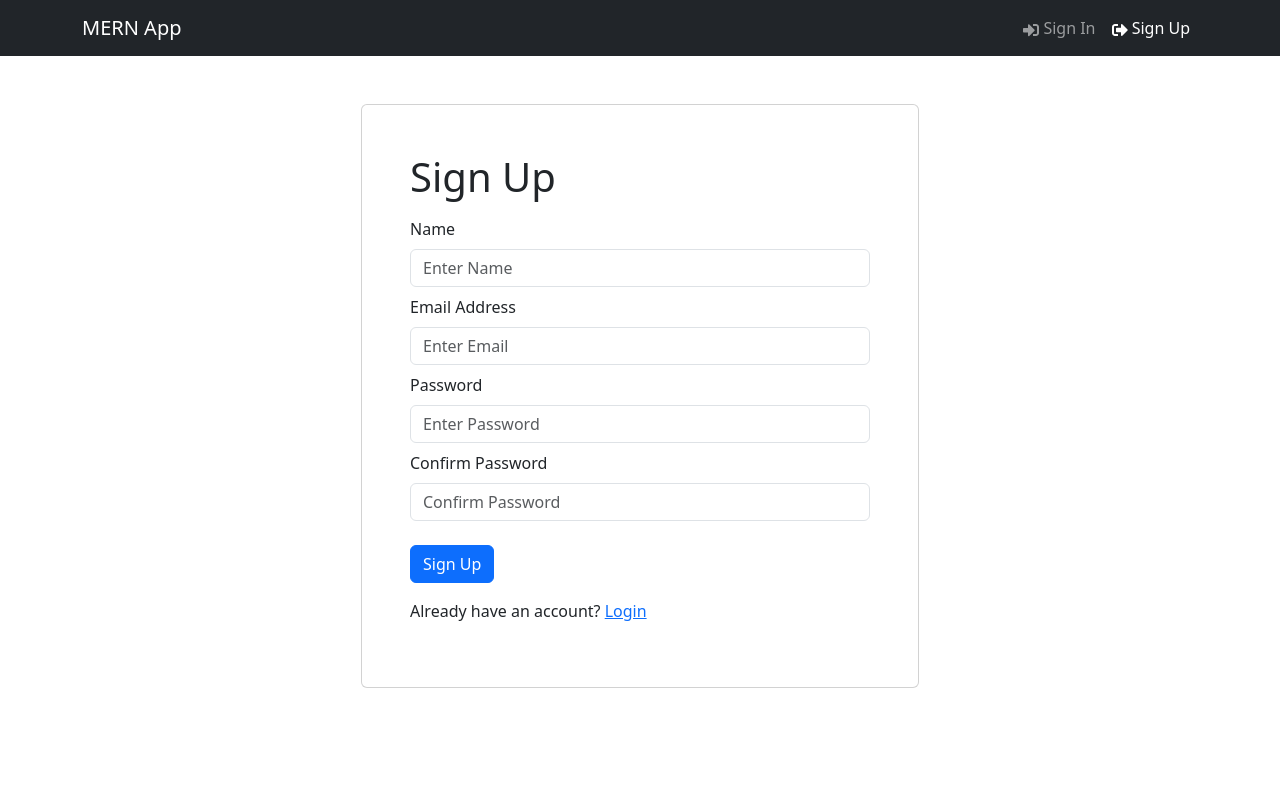
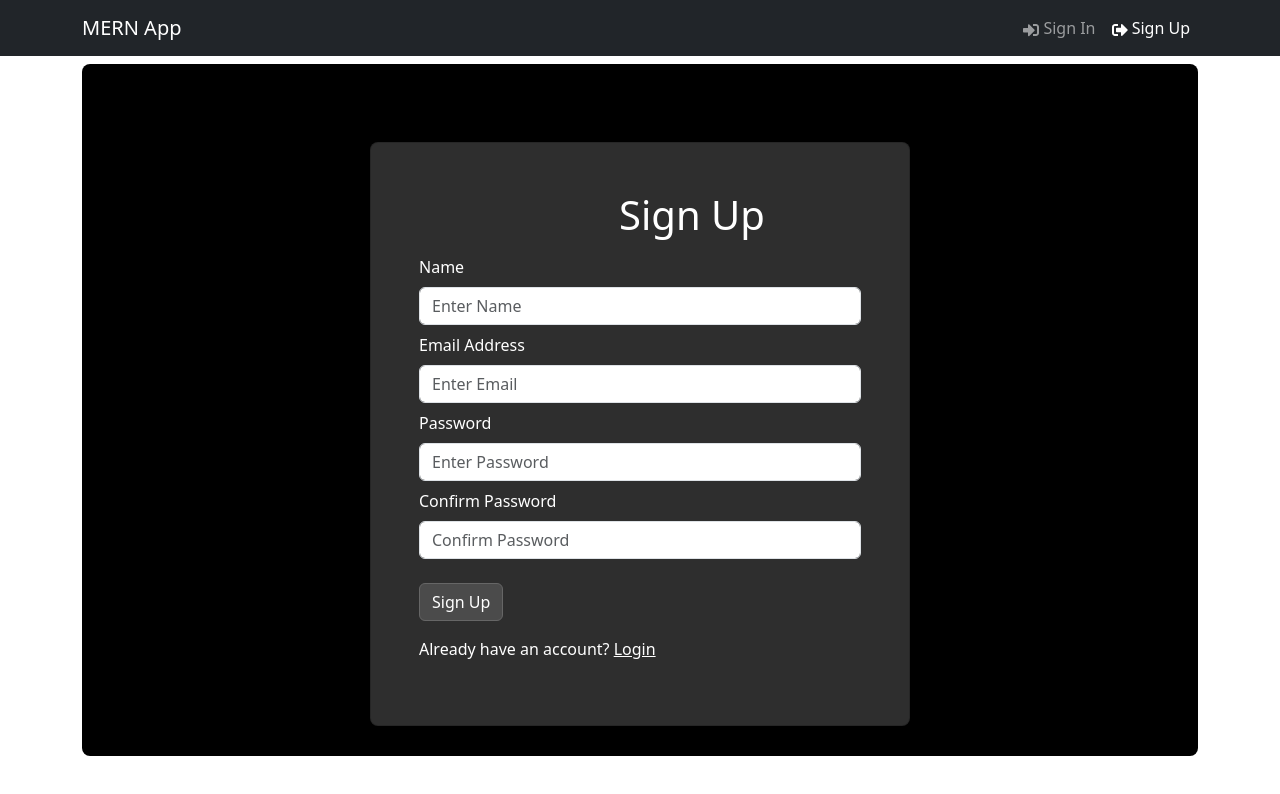
Before and after one commit to AnamikaBabu-P/User_Managment_Redux, a React (Vite) app in the folder frontend/: page /register in a window 1280 px wide. Shown: the top 794 px of the page. Built offline with nearby package versions, Linux system fonts and the light colour scheme.

Commit message:
Styles added to the pages.

```diff
--- a/frontend/src/components/FormContainer.jsx
+++ b/frontend/src/components/FormContainer.jsx
@@ -3,9 +3,9 @@ import { Container, Row, Col } from 'react-bootstrap'
 
 const FormContainer = ({ children }) => {
   return (
-    <Container>
+    <Container style={{ backgroundColor: '#000000', padding: '30px', borderRadius: '8px' }}>
       <Row className='justify-content-md-center mt-5'>
-        <Col xs={12} md={6} className='card p-5'>
+        <Col xs={12} md={6} className='card p-5' style={{ backgroundColor: '#2e2e2e', padding: '30px', borderRadius: '8px' }} >
         {children}
         </Col>
       </Row>
--- a/frontend/src/components/Hero.jsx
+++ b/frontend/src/components/Hero.jsx
@@ -1,34 +1,49 @@
 import { Container, Card, Button } from 'react-bootstrap';
 import { LinkContainer } from 'react-router-bootstrap';
+import { useSelector } from 'react-redux';
 
 
 const Hero = () => {
+
+  const { userInfo } = useSelector((state) => state.auth);
   return (
-    <div className=' py-5'>
+    <div className='py-5' style={{ backgroundColor: '#2e2e2e'}}>
       <Container className='d-flex justify-content-center'>
-        <Card className='p-5 d-flex flex-column align-items-center hero-card bg-light w-75'>
-          <h1 className='text-center mb-4'>MERN Authentication</h1>
-          <p className='text-center mb-4'>
-            This is a boilerplate for MERN authentication that stores a JWT in
-            an HTTP-Only cookie. It also uses Redux Toolkit and the React
-            Bootstrap library
+        <Card className='p-5 d-flex flex-column align-items-center hero-card w-75' style={{ backgroundColor: '#1c1c1c', borderColor: '#444' }}>
+          {userInfo ? (
+            <>
+            <h1 className='text-center mb-4' style={{ color: '#f1f1f1' }}>Welcome, {userInfo.name}</h1>
+              <p className='text-center mb-4' style={{ color: '#d6d6d6' }}>
+                Here you can view and update your profile information.
+              </p>
+            </>
+          ):(
+            <>
+          <h1 className='text-center mb-4' style={{ color: '#f1f1f1' }}>User Management System</h1>
+          <p className='text-center mb-4' style={{ color: '#d6d6d6' }}>
+            Manage users with ease, assign roles, and handle authentication seamlessly.
           </p>
-          <div className='d-flex'>
+             <div className='d-flex'>
             <LinkContainer to='/login'>
-                <Button variant='primary'  className='me-3'>
+              <Button variant='dark' className='me-3' style={{ backgroundColor: '#3b3b3b', borderColor: '#555', color: '#f1f1f1' }}>
                 Sign In
-                </Button>
+              </Button>
             </LinkContainer>
             <LinkContainer to='/register'>
-                <Button variant='secondary'>
+              <Button variant='dark' style={{ backgroundColor: '#4b4b4b', borderColor: '#666', color: '#f1f1f1' }}>
                 Sign Up
-                </Button>
+              </Button>
             </LinkContainer>
           </div>
+            </>
+          )}
+
         </Card>
       </Container>
     </div>
-  );
+  )
 };
 
-export default Hero;
+
+
+export default Hero
--- a/frontend/src/screens/HomeScreen.jsx
+++ b/frontend/src/screens/HomeScreen.jsx
@@ -4,7 +4,7 @@ import Hero from '../components/Hero'
 const HomeScreen = () => {
   return (
     <>
-     <Hero/>;
+     <Hero/>
     </>
   )
 }
--- a/frontend/src/screens/LoginScreen.jsx
+++ b/frontend/src/screens/LoginScreen.jsx
@@ -39,44 +39,68 @@ const LoginScreen = () => {
 
     };
     return (
+
           <FormContainer>
-      <h1>Sign In</h1>
+            <h1 style={{ color: '#fff', marginLeft:'200px' }}>Sign In</h1>
 
             <Form onSubmit={submitHandler}>
               <Form.Group className='my-2' controlId='email'>
-            <Form.Label>Email Address</Form.Label>
+                <Form.Label style={{ color: '#fff' }}>Email Address</Form.Label>
                 <Form.Control
                   type='email'
                   placeholder='Enter Email'
                   value={email}
-                onChange={ (e) =>setEmail(e.target.value)}
+                  onChange={(e) => setEmail(e.target.value)}
+                  style={{
+                    backgroundColor: '#f1f1f1',
+                    color: '#000',
+                    borderColor: '#444',
+                  }}
                 ></Form.Control>
               </Form.Group>
 
               <Form.Group className='my-2' controlId='password'>
-            <Form.Label>Password</Form.Label>
+                <Form.Label style={{ color: '#fff' }}>Password</Form.Label>
                 <Form.Control
                   type='password'
                   placeholder='Enter Password'
                   value={password}
-                onChange={ (e) =>setPassword(e.target.value)}
+                  onChange={(e) => setPassword(e.target.value)}
+                  style={{
+                    backgroundColor: '#f1f1f1',
+                    color: '#000',
+                    borderColor: '#444',
+                  }}
                 ></Form.Control>
               </Form.Group>
 
-        { isLoading && <Loader/>}
+              {isLoading && <Loader />}
 
-        <Button type='submit' variant='primary' className='mt-3'>
+              <Button
+                type='submit'
+                variant='primary'
+                className='mt-3'
+                style={{
+                  backgroundColor: '#4b4b4b',
+                  borderColor: '#666',
+                  color: '#fff',
+                }}
+              >
                 Sign In
               </Button>
 
               <Row className='py-3'>
-            <Col>
-                New Customer? <Link to='/register'>Register</Link>
+                <Col style={{ color: '#fff' }}>
+                  New Customer?{' '}
+                  <Link to='/register' style={{ color: '#fff' }}>
+                    Register
+                  </Link>
                 </Col>
               </Row>
             </Form>
           </FormContainer>
-  )
+
+      );
 }
 
 export default LoginScreen
--- a/frontend/src/screens/ProfileScreen.jsx
+++ b/frontend/src/screens/ProfileScreen.jsx
@@ -47,11 +47,11 @@ const ProfileScreen = () => {
     }
   return (
     <FormContainer>
-      <h1>Update Profile</h1>
+      <h1 style={{ color: '#fff', marginLeft:'150px' }}>Update Profile</h1>
 
       <Form onSubmit={submitHandler}>
       <Form.Group className='my-2' controlId='name'>
-            <Form.Label>Name </Form.Label>
+            <Form.Label style={{ color: '#fff' }}>Name </Form.Label>
             <Form.Control
                 type='name'
                 placeholder='Enter Name'
@@ -61,7 +61,7 @@ const ProfileScreen = () => {
         </Form.Group>
 
         <Form.Group className='my-2' controlId='email'>
-            <Form.Label>Email Address</Form.Label>
+            <Form.Label style={{ color: '#fff' }}>Email Address</Form.Label>
             <Form.Control
                 type='email'
                 placeholder='Enter Email'
@@ -71,7 +71,7 @@ const ProfileScreen = () => {
         </Form.Group>
 
         <Form.Group className='my-2' controlId='password'>
-            <Form.Label>Password</Form.Label>
+            <Form.Label style={{ color: '#fff' }}>Password</Form.Label>
             <Form.Control
                 type='password'
                 placeholder='Enter Password'
@@ -81,7 +81,7 @@ const ProfileScreen = () => {
         </Form.Group>
 
         <Form.Group className='my-2' controlId='confirmPassword'>
-            <Form.Label>Confirm Password</Form.Label>
+            <Form.Label style={{ color: '#fff' }}>Confirm Password</Form.Label>
             <Form.Control
                 type='password'
                 placeholder='Confirm Password'
@@ -92,7 +92,11 @@ const ProfileScreen = () => {
 
         {isLoading && <Loader/>}
 
-        <Button type='submit' variant='primary' className='mt-3'>
+        <Button type='submit' variant='primary' className='mt-3' style={{
+                  backgroundColor: '#4b4b4b',
+                  borderColor: '#666',
+                  color: '#fff',
+                }}>
             Update
         </Button>
 
--- a/frontend/src/screens/RegisterScreen.jsx
+++ b/frontend/src/screens/RegisterScreen.jsx
@@ -44,11 +44,11 @@ const RegisterScreen = () => {
     }
   return (
     <FormContainer>
-      <h1>Sign Up</h1>
+      <h1 style={{ color: '#fff', marginLeft:'200px' }}>Sign Up</h1>
 
       <Form onSubmit={submitHandler}>
       <Form.Group className='my-2' controlId='name'>
-            <Form.Label>Name </Form.Label>
+            <Form.Label style={{ color: '#fff' }}>Name </Form.Label>
             <Form.Control
                 type='name'
                 placeholder='Enter Name'
@@ -58,7 +58,7 @@ const RegisterScreen = () => {
         </Form.Group>
 
         <Form.Group className='my-2' controlId='email'>
-            <Form.Label>Email Address</Form.Label>
+            <Form.Label style={{ color: '#fff' }}>Email Address</Form.Label>
             <Form.Control
                 type='email'
                 placeholder='Enter Email'
@@ -68,7 +68,7 @@ const RegisterScreen = () => {
         </Form.Group>
 
         <Form.Group className='my-2' controlId='password'>
-            <Form.Label>Password</Form.Label>
+            <Form.Label style={{ color: '#fff' }}>Password</Form.Label>
             <Form.Control
                 type='password'
                 placeholder='Enter Password'
@@ -78,7 +78,7 @@ const RegisterScreen = () => {
         </Form.Group>
 
         <Form.Group className='my-2' controlId='confirmPassword'>
-            <Form.Label>Confirm Password</Form.Label>
+            <Form.Label style={{ color: '#fff' }}>Confirm Password</Form.Label>
             <Form.Control
                 type='password'
                 placeholder='Confirm Password'
@@ -89,13 +89,17 @@ const RegisterScreen = () => {
 
         {isLoading && <Loader/>}
 
-        <Button type='submit' variant='primary' className='mt-3'>
+        <Button type='submit' variant='primary' className='mt-3' style={{
+                  backgroundColor: '#4b4b4b',
+                  borderColor: '#666',
+                  color: '#fff',
+                }}>
             Sign Up
         </Button>
 
         <Row className='py-3'>
-            <Col>
-                Already have an account? <Link to='/login'>Login</Link>
+            <Col style={{ color: '#fff' }}>
+                Already have an account? <Link to='/login' style={{ color: '#fff' }}>Login</Link>
             </Col>
         </Row>
       </Form>
--- a/package.json
+++ b/package.json
@@ -15,6 +15,7 @@
   "license": "ISC",
   "dependencies": {
     "bcryptjs": "^2.4.3",
+    "cloudinary": "^2.5.0",
     "cookie-parser": "^1.4.6",
     "cors": "^2.8.5",
     "dotenv": "^16.4.5",
```
Also changed, not shown: 1 other file (tests, documents, lock files or other folders). Lines whose indentation alone changed are shown as unchanged.
